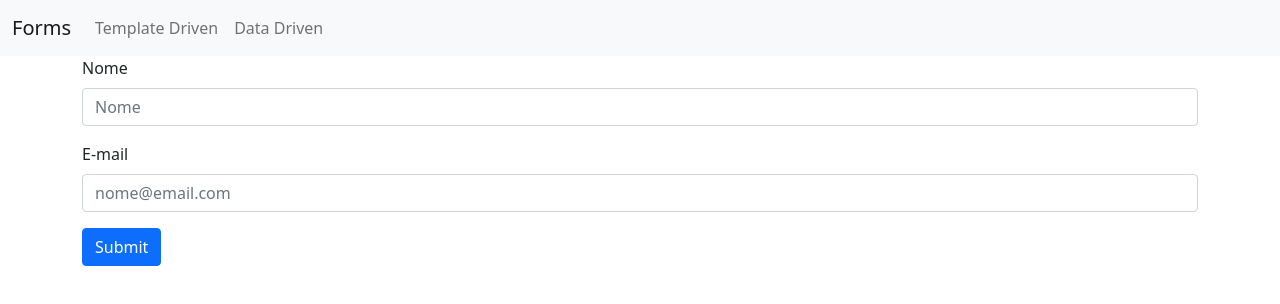
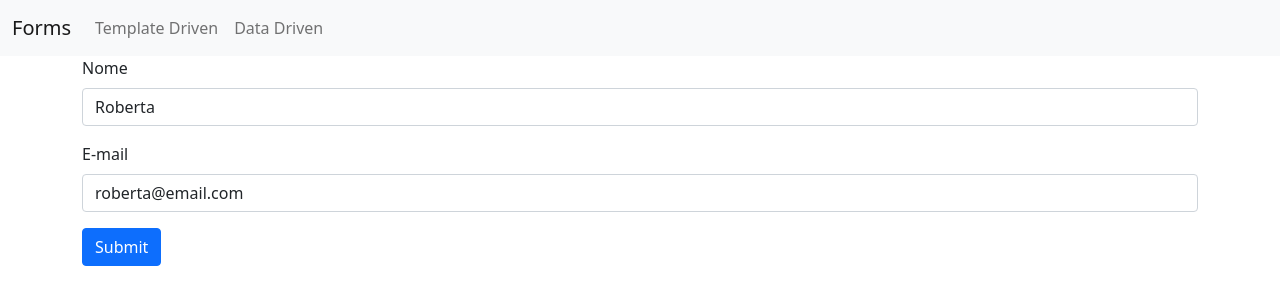
Before and after one commit to robertabononi/angular-loiane, an Angular app in the folder forms/: page /templateForm in a window 1280 px wide. Shown: the top 304 px of the page. Built offline with nearby package versions, Linux system fonts and the light colour scheme.

Commit message:
feat: use two-way data binding on ngModel to initialize the form with values on it and submit changes

```diff
--- a/forms/src/app/template-form/template-form.component.html
+++ b/forms/src/app/template-form/template-form.component.html
@@ -2,12 +2,12 @@
 
   <div class="mb-3">
     <label for="nome" class="form-label">Nome</label>
-    <input type="text" class="form-control" name="nome" id="nome" placeholder="Nome" ngModel>
+    <input type="text" class="form-control" name="nome" id="nome" placeholder="Nome" [(ngModel)]="usuario.nome">
   </div>
 
   <div class="mb-3">
     <label for="email" class="form-label">E-mail</label>
-    <input type="email" class="form-control" name="email" id="email" placeholder="nome@email.com" ngModel>
+    <input type="email" class="form-control" name="email" id="email" placeholder="nome@email.com" [(ngModel)]="usuario.email">
   </div>
 
   <button type="submit" class="btn btn-primary">Submit</button>
--- a/forms/src/app/template-form/template-form.component.ts
+++ b/forms/src/app/template-form/template-form.component.ts
@@ -7,8 +7,15 @@ import { Component, OnInit } from '@angular/core';
 })
 export class TemplateFormComponent implements OnInit {
 
+  usuario:any = {
+    nome: 'Roberta',
+    email: 'roberta@email.com'
+  }
+
   onSubmit(form: any){
-    console.log(form)
+    console.log(form.value)
+    console.log(this.usuario)
+    //acima, duas formar diferentes de retonar a mesma coisa!
   }
 
   constructor() { }
```
